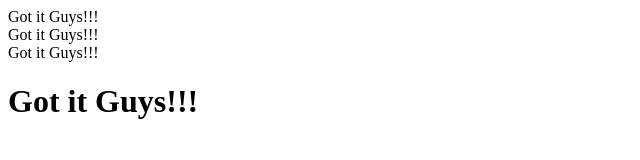
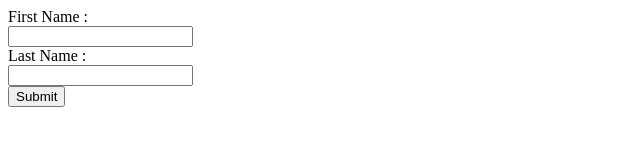
Before and after one commit to SurajSingh45/Assignment1, a plain HTML site: page LPU_DOM/index.html in a window 1280 px wide. Shown: the whole page, without its empty margins (0-640 px from the left). Drawn offline with Linux system fonts and the light colour scheme.

Commit message:
dom updated

```diff
--- a/LPU_DOM/index.html
+++ b/LPU_DOM/index.html
@@ -7,7 +7,7 @@
     <title>Document</title>
 </head>
 <body>
-    <div class="heading">
+    <!-- <div class="heading">
         <h1 id="h">LPU</h1>
     </div>
     <div class="heading">
@@ -16,14 +16,52 @@
     <div class="heading">
         <h1>HBE</h1>
     </div>
-    <h1 class="heading">Lovely Professional University</h1>
+    <h1 class="heading">Lovely Professional University</h1> -->
+
+    <!-- <div class="demo">
+        <div>
+            <p>Hey Everyone!!</p>
+        </div>
+    </div>
+    <div class="demo">
+        <div>
+            <h1>Good Evening Guys!!</h1>
+        </div>
+        <div class="demo">
+            <h2>Lpu</h2>
+        </div>
+    </div> -->
+        <form action="#">
+            <lable for="fname">First Name :</lable><br>
+            <input type="text" id="fname"><br>
+            <lable for="lname">Last Name :</lable><br>
+            <input type="text" id="lname"><br>
+            <button onclick="btnClick()">Submit</button>
+        </form>
+
 
 <script>
-    let result = document.querySelectorAll(".heading")
-    for(let index = 0; index < result.length; index++){
-        const element = result[index];
-        element.innerText = "Got it Guys!!!"
+    function btnClick(){
+        console.log("btn clicked....")
     }
+
+
+// const node = document.createElement("h1")
+// node.innerText= "HBE"
+// let result = document.getElementsByClassName("demo");
+// result[1].appendChild(node)
+// let result=document.getElementsByClassName("demo");
+
+// result[1].innerHTML += "<h1>How are you???</h1>"
+
+// let result=document.getElementsByClassName("demo");
+// console.log(result[1].innerText)
+// result[1].innerHTML = "<h1>How are you???</h1>"
+    // let result = document.querySelectorAll(".heading")
+    // for(let index = 0; index < result.length; index++){
+    //     const element = result[index];
+    //     element.innerText = "Got it Guys!!!"
+    // }
 </script>
 </body>
 </html>
```
